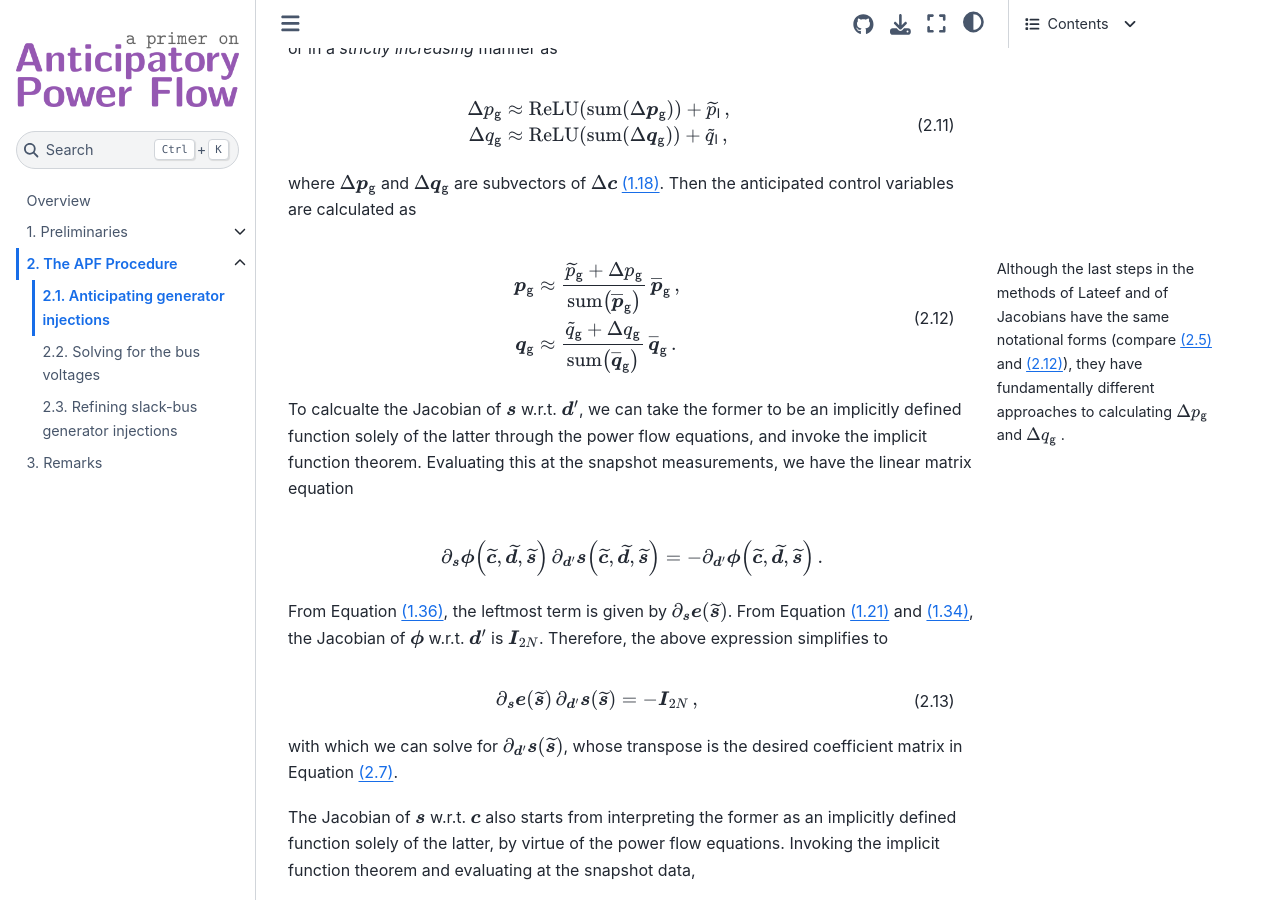
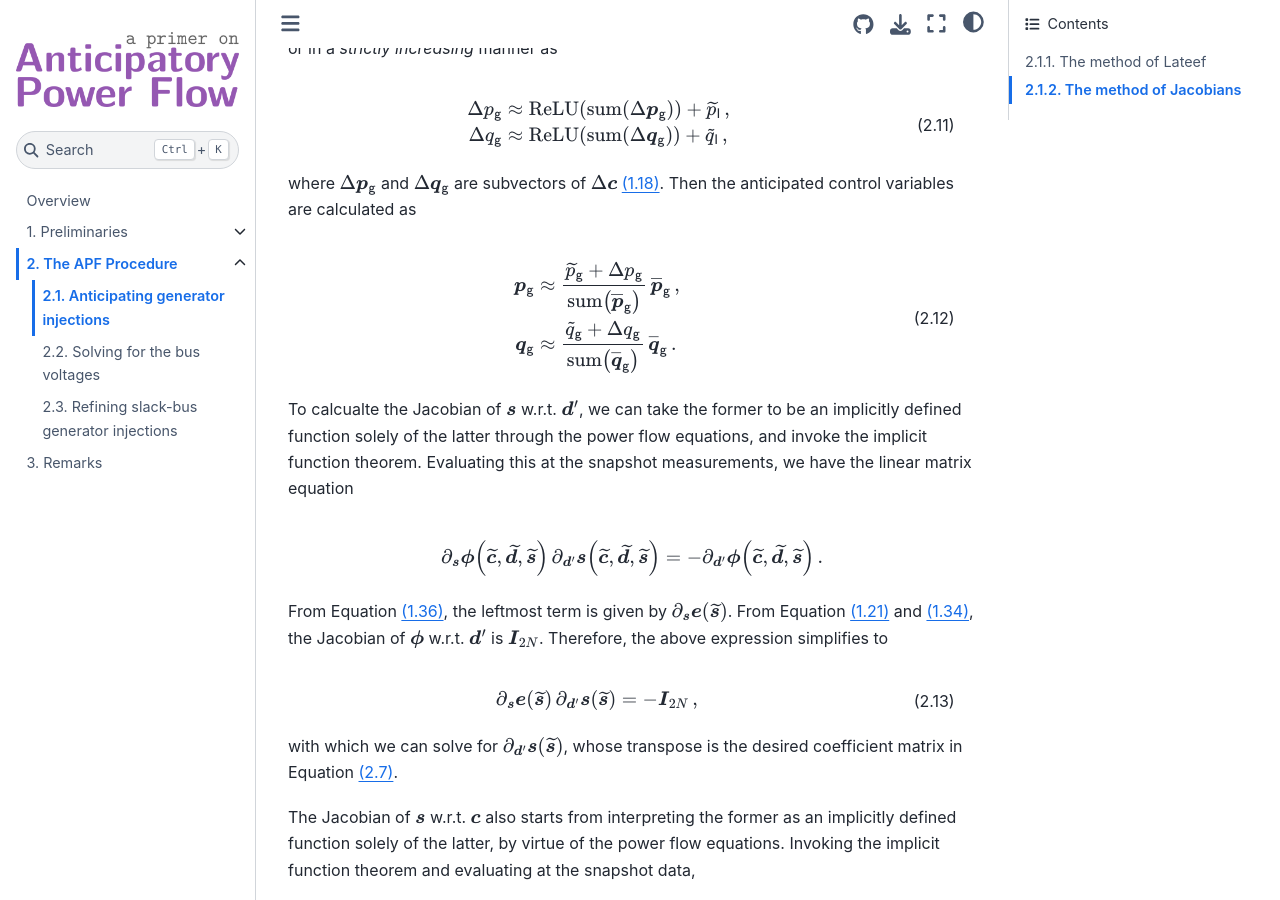
Before and after one commit to christian-cahig/apf-primer, a Jupyter Book: the page built from apf-procedure/anticipate-injs.md, in a window 1280 px wide and 900 px high, scrolled down 3130 px. Built offline with Jupyter Book 1.0.4 settings and Sphinx 7.4.7 and the Sphinx Book theme 1.1.4, drawn with Linux system fonts in a browser that asks for light colours.

Commit message:
Improve subsection "The method of Jacobians"

````diff
--- a/apf-procedure/anticipate-injs.md
+++ b/apf-procedure/anticipate-injs.md
@@ -351,12 +351,6 @@ where $\Delta \boldsymbol{p}_{ \mathsf{g} }$ and $\Delta \boldsymbol{q}_{ \maths
 are subvectors of $\Delta \boldsymbol{c}$ {eq}`pg-qg-2-c`.
 Then the anticipated control variables are calculated as
 
-```{margin}
-Although the last steps in the methods of Lateef and of Jacobians have the same notational forms
-(compare {eq}`mol-anticipated-c` and {eq}`moj-anticipated-c`),
-they have fundamentally different approaches to calculating $\Delta p_{ \mathsf{g} }$ and $\Delta q_{ \mathsf{g} }$ .
-```
-
 ```{math}
 :label: moj-anticipated-c
 \begin{aligned}
````
